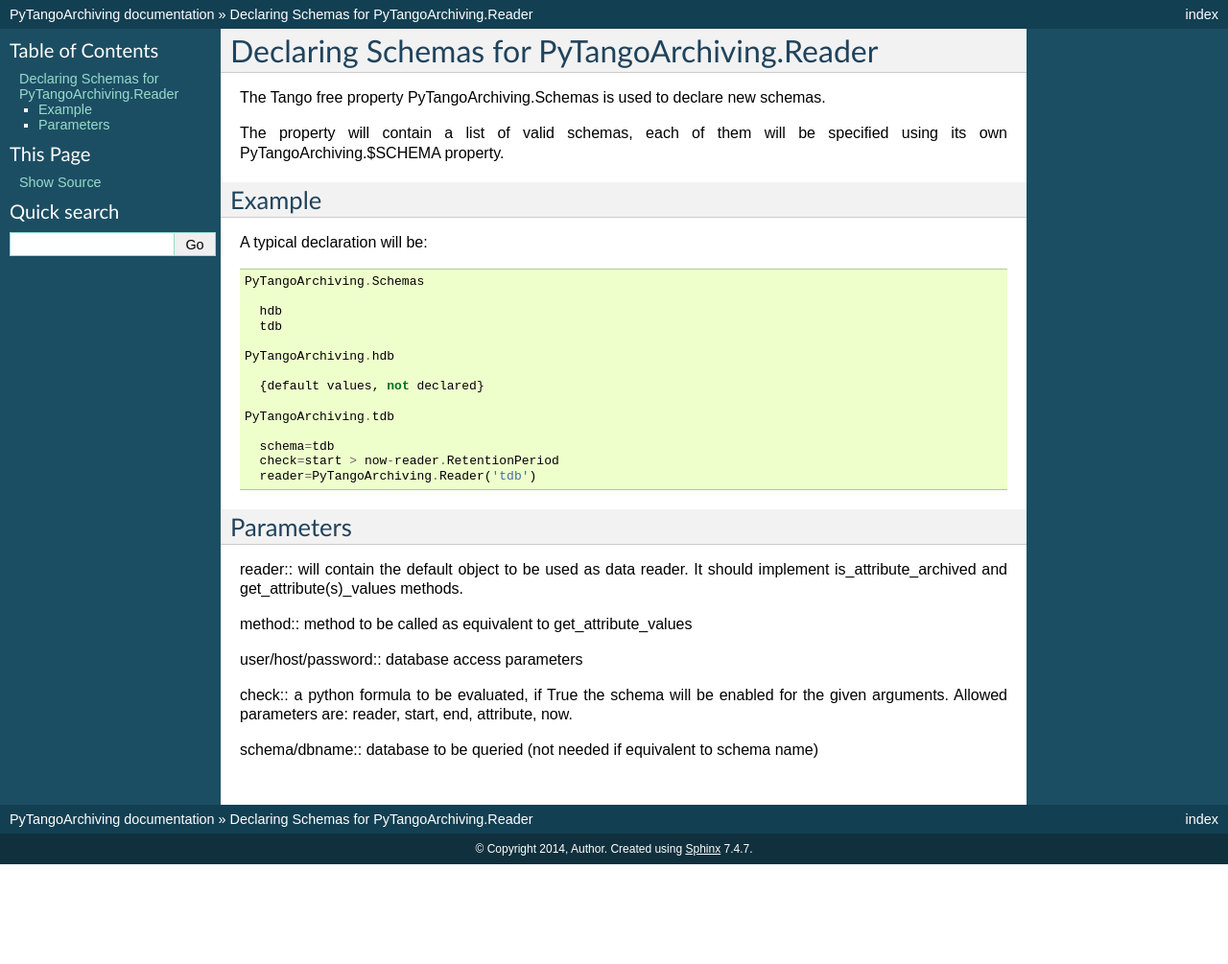
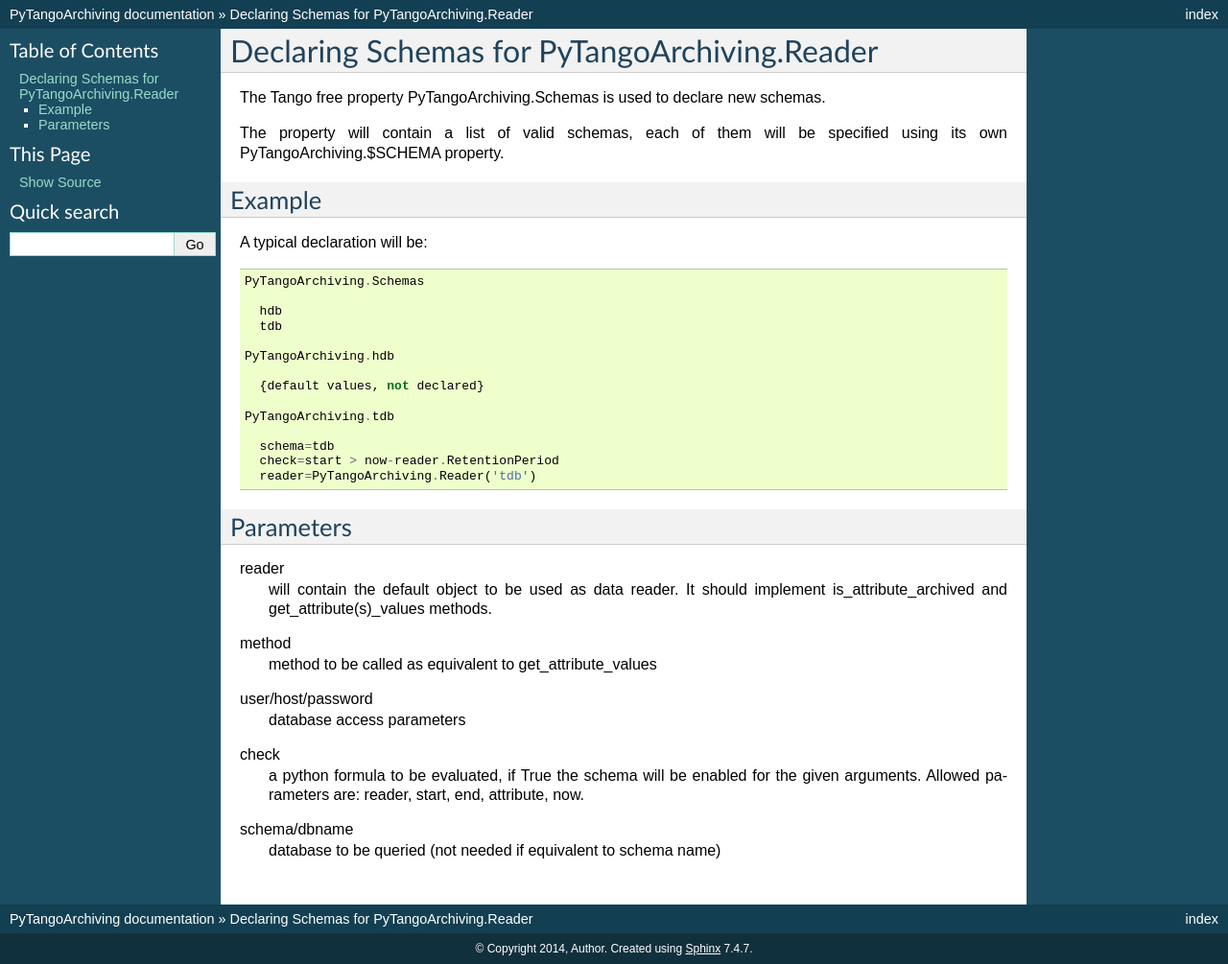
Before and after one commit to tango-controls/PyTangoArchiving, a Sphinx documentation site: the page built from doc/ReaderSchemes.rst, in a window 1280 px wide. Shown: the whole page at 96% size. Built offline with Sphinx 7.4.7, drawn with Linux system fonts in a browser that asks for light colours; before the commit the page ends 901 px from its top, so only the background shows below that.

```diff
--- a/doc/ReaderSchemes.rst
+++ b/doc/ReaderSchemes.rst
@@ -30,14 +30,19 @@ A typical declaration will be:
 Parameters
 ----------
 
-reader:: will contain the default object to be used as data reader.
-It should implement is_attribute_archived and get_attribute(s)_values methods.
+reader
+  will contain the default object to be used as data reader.
+  It should implement is_attribute_archived and get_attribute(s)_values methods.
 
-method:: method to be called as equivalent to get_attribute_values
+method
+  method to be called as equivalent to get_attribute_values
 
-user/host/password:: database access parameters
+user/host/password
+  database access parameters
 
-check:: a python formula to be evaluated, if True the schema will be enabled for the given arguments.
-Allowed parameters are: reader, start, end, attribute, now.
+check
+  a python formula to be evaluated, if True the schema will be enabled for the given arguments.
+  Allowed parameters are: reader, start, end, attribute, now.
 
-schema/dbname:: database to be queried (not needed if equivalent to schema name)
+schema/dbname
+  database to be queried (not needed if equivalent to schema name)
```
